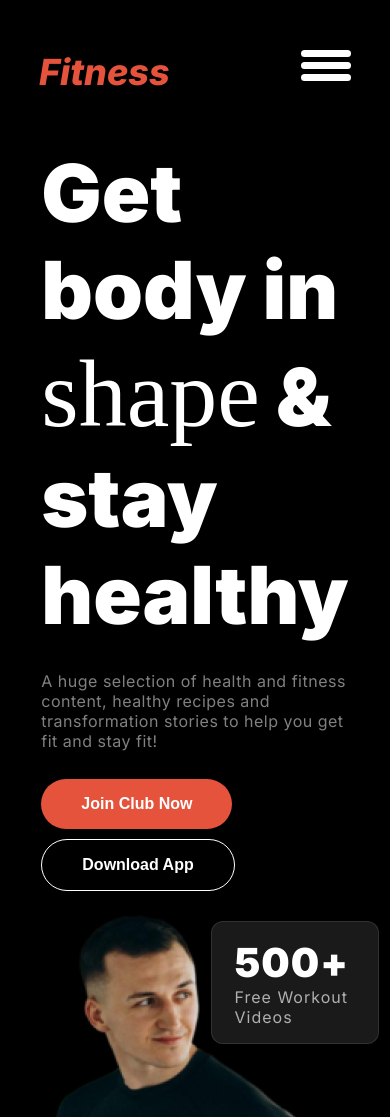
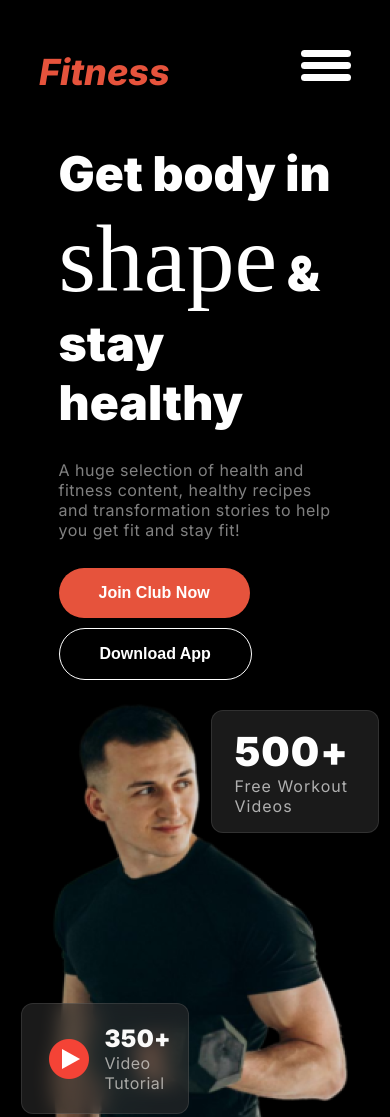
Before and after one commit to mirajur-rahman/web-assignment-2, a plain HTML site: page index.html in a window 390 px wide. Shown: the top 1117 px of the page. Drawn offline with Linux system fonts and the light colour scheme; a web font is replaced by a local one.

Commit message:
some styles added

```diff
--- a/index.html
+++ b/index.html
@@ -38,15 +38,17 @@
         </nav>
         <section class="banner">
             <div class="banner-text">
-                <h1 class="banner-title">Get body in <span id="shape">shape</span> & stay healthy</h1>
+                <h1 class="banner-title">Get body in<br><span id="shape">shape</span> & stay healthy</h1>
                 <p class="banner-description">A huge selection of health and fitness content, healthy recipes and
                     transformation stories to help you get fit and stay fit!
                 </p>
+                <div class="btn-box">
                     <button class="join-btn">Join Club Now</button>
                     <button class="download-btn">Download App</button>
                 </div>
+            </div>
             <div class="banner-img">
-                <img src="images/Images 2.png" alt="">
+                <img class="b-img" src="images/Images 2.png" alt="">
                 <div class="video-badge badge">
                     <p class="badge-text">
                         <span class="badge-title">500+</span> <br>
--- a/styles/style.css
+++ b/styles/style.css
@@ -105,13 +105,18 @@ header {
   margin-top: 50px;
 }
 
+.banner-img {
+  max-height: 580px;
+}
+
 .banner-text {
   max-width: 520px;
 }
 
 .banner-title {
+  margin-top: 0px;
   color: #fff;
-  font-size: 5rem;
+  font-size: 4rem;
   font-weight: 900;
 }
 
@@ -193,7 +198,7 @@ header {
   backdrop-filter: blur(10px);
   position: relative;
   bottom: 250px;
-  right: 150px;
+  right: 70px;
 }
 
 .icon-title {
@@ -211,6 +216,8 @@ header {
 }
 
 /* Change Section */
+.change {}
+
 .change-text {
   max-width: 670px;
   margin: 0 auto;
@@ -388,7 +395,7 @@ select {
   max-width: 80%;
   margin: 0 auto;
   margin-top: 88px;
-  padding-bottom: 88px;
+  /* padding-bottom: 88px; */
 }
 
 .meet-text {
@@ -423,7 +430,7 @@ select {
   border-radius: 18px;
 }
 
-.name{
+.name {
   color: #fff;
   font-weight: 700;
   font-size: 24px;
@@ -431,10 +438,11 @@ select {
   margin-left: 20px;
 }
 
-.designation{
+.designation {
   color: rgba(255, 255, 255, 0.5);
   margin-left: 20px;
 }
+
 /* Facilities Section Styles  */
 .facilities {
   max-width: 80%;
@@ -556,8 +564,22 @@ hr {
     flex-direction: column;
   }
 
+  .section-title {
+    font-size: 2rem;
+  }
+
+  .banner-title {
+    font-size: 3rem;
+  }
+
   .nav-list {
     display: none;
+  }
+
+  .btn-box {
+    /* display: flex;
+   font-size: 12px;
+   width: 100vh; */
   }
 
   .badge {
@@ -567,6 +589,7 @@ hr {
   .icon-badge {
     top: -450px;
     left: 0px;
+    margin-top: 70px;
   }
 
   .video-badge {
@@ -635,10 +658,11 @@ hr {
   }
 
   /* Meet Section Responsive-------------- */
-  .meet{
+  .meet {
     margin-bottom: 0px;
     padding-bottom: 0px;
   }
+
   .meet-img-container {
     grid-template-columns: 1fr;
     justify-items: center;
```
Lines whose indentation alone changed are shown as unchanged.
